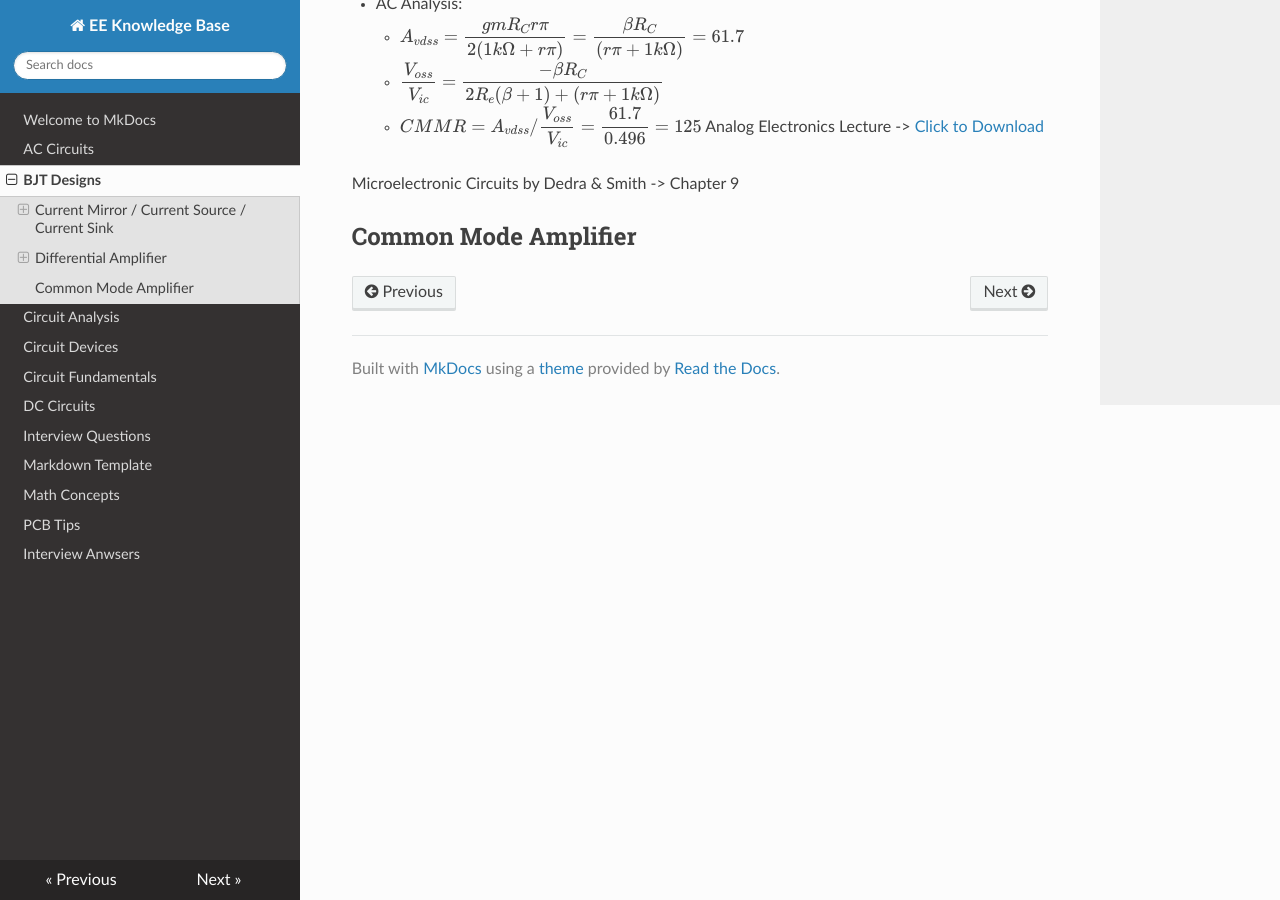
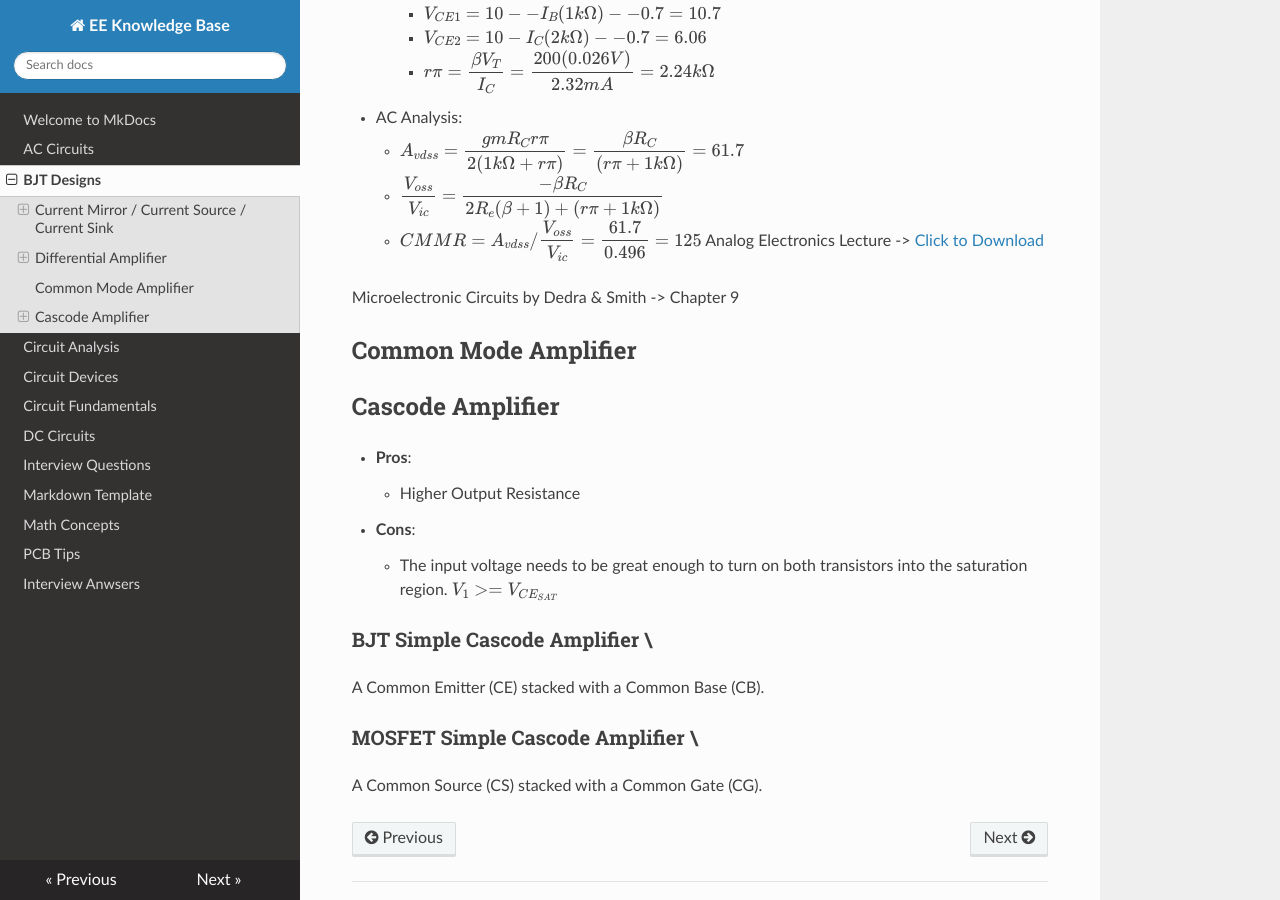
Before and after one commit to DanteSivo/EE-KnowledgeBase, an MkDocs documentation site: the page built from docs/BJT Designs.md, in a window 1280 px wide and 900 px high, scrolled down 3191 px. Built offline with MkDocs 1.6.1, drawn with Linux system fonts in a browser that asks for light colours; nearby versions of some CDN libraries; formulas are drawn with MathJax 3; some of the changed text lies outside the part shown.

Commit message:
10/20/2022

```diff
--- a/docs/BJT Designs.md
+++ b/docs/BJT Designs.md
@@ -35,13 +36,15 @@
     \end{equation}
 $$
 
-### Basic Example
+###
 
+### Examples
+#### 1.
 ![](images/currentsource-example1.PNG){width="350", align=left}
 
 1. Simplfy into functional diagram and add test source (vtest)
     ![](images/currentsource-exampleanwser1.PNG){width="300"}
-2. $$r\pi{} = \Beta{}(V_T/1mA)
+2. $$r\pi{} = \beta{}(V_T/1mA)$$
 
 ## Differential Amplifier
 Consisting of at least two BJTs. Generally, a known current, **Ie**, will be the primary consideration for the design.
@@ -141,3 +144,16 @@
   Microelectronic Circuits by Dedra & Smith -> Chapter 9
 
 ## Common Mode Amplifier
+
+## Cascode Amplifier
+* **Pros**:
+    * Higher Output Resistance
+
+* **Cons**:
+    * The input voltage needs to be great enough to turn on both transistors into the saturation region. $V_1 >= V_{CE_{SAT}}$
+
+### BJT Simple Cascode Amplifier \\
+A Common Emitter (CE) stacked with a Common Base (CB).
+
+### MOSFET Simple Cascode Amplifier \\
+A Common Source (CS) stacked with a Common Gate (CG).
```
Also changed, not shown: other parts of docs/BJT Designs.md (+1 -0 lines).
